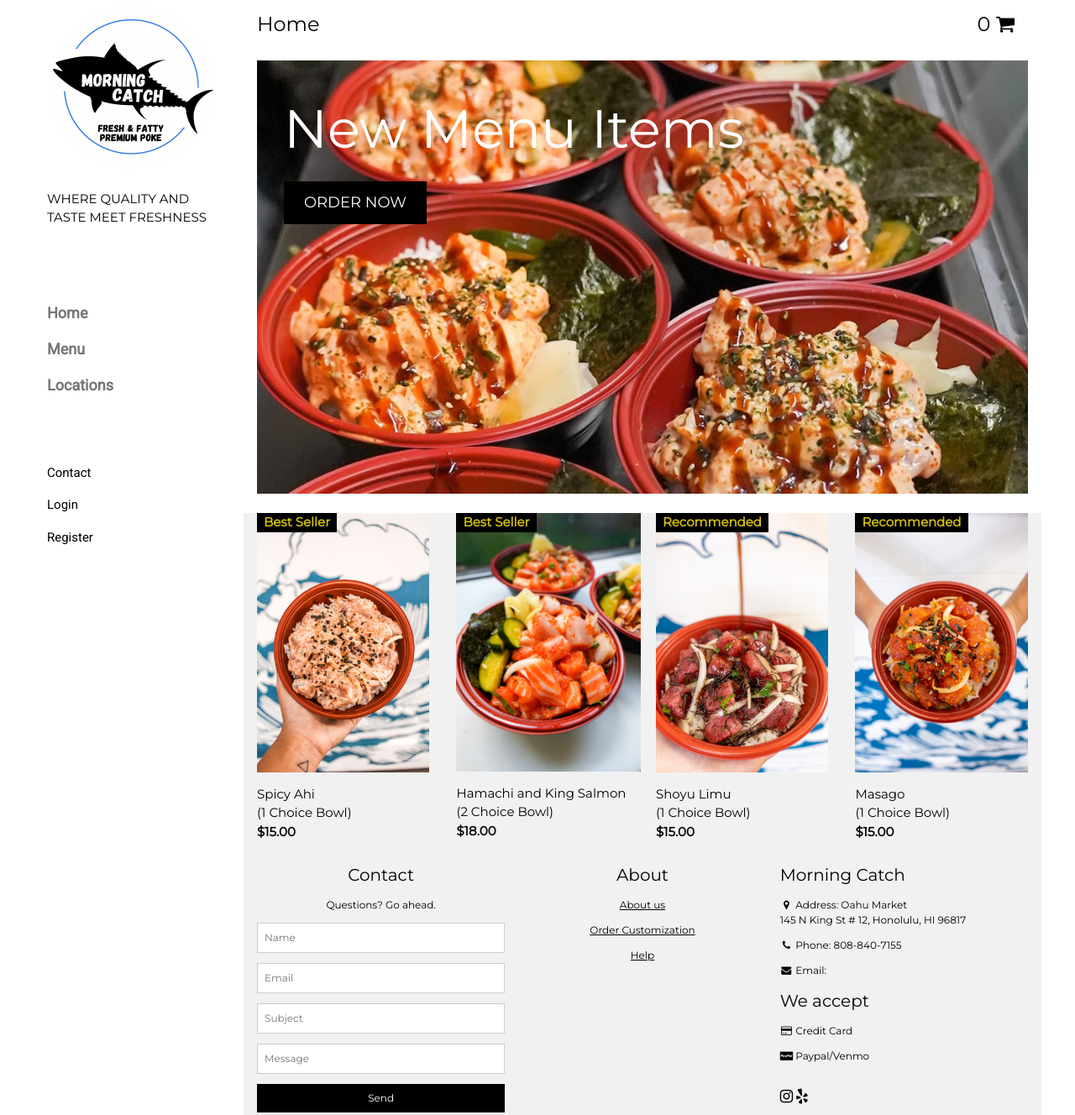
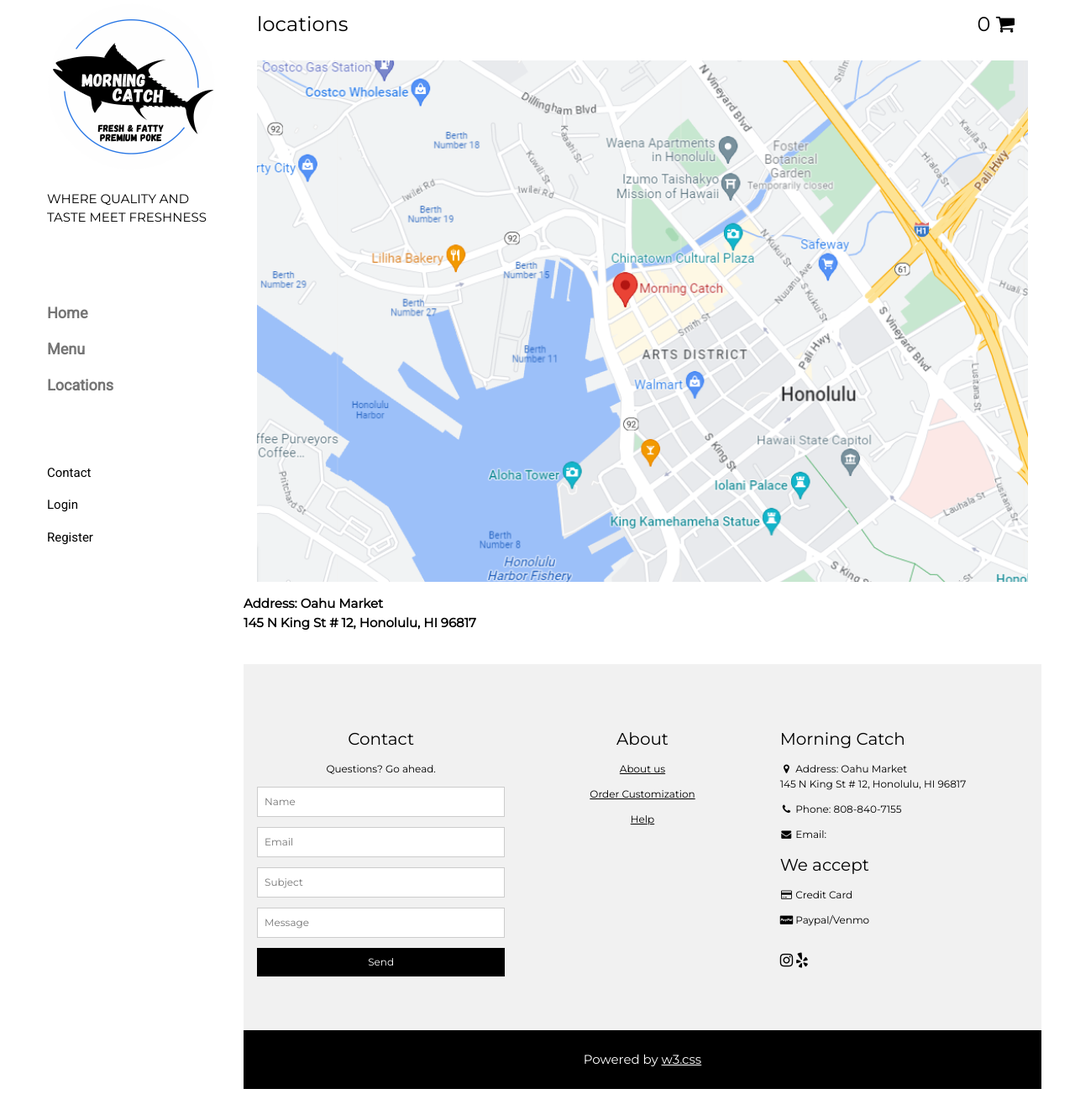
Before and after one commit to seansumida/MorningCatch, a website: page MySQL/public/locations.html in a window 1280 px wide. Shown: the part 13-1341 px from the top of the page at 84% size. After the commit the page ends 1310 px from the top, so only its background shows below. Drawn offline with Linux system fonts and the light colour scheme; no server answers.

Commit message:
created locations page

```diff
--- a/MySQL/public/locations.html
+++ b/MySQL/public/locations.html
@@ -72,7 +72,7 @@
 
   <!-- Top header -->
   <header class="w3-container w3-xlarge">
-    <p class="w3-left">Home</p>
+    <p class="w3-left">locations</p>
     <p class="w3-right">
       <span id="cart_total">
         <script>
@@ -93,63 +93,18 @@
 
   <!-- Image header -->
   <div class="w3-display-container w3-container">
-    <img src="./images/morningcatch/bowls.jpg" alt="keycap3" style="width: 100%">
+    <img src="./images/morningcatch/location1.png" alt="keycap3" style="width: 100%">
     <div class="w3-display-topleft w3-text-white" style="padding:24px 48px">
-      <h1 class="w3-jumbo w3-hide-small">New Menu Items</h1>
-      <h1 class="w3-hide-large w3-hide-medium">New Menu Items</h1>
-      <!--<h1 class="w3-hide-small">Artisan/Sets</h1> !-->
-      <p><a href="./products_display.html" class="w3-button w3-black w3-padding-large w3-large">ORDER NOW</a></p>
+
     </div>
   </div>
+  <p><b> Address: Oahu Market <br>145 N King St # 12, Honolulu, HI 96817</b></p>
+
 
     <br>
 
   <!-- Product grid -->
 
-  <div class="w3-row w3-grayscale">
-    <div class="w3-col l3 s6">
-      <div class="w3-container">
-        <div class="w3-display-container">
-          <img src="./images/morningcatch/sp_ahi2.jpg" style="width:100%">
-          <span class="w3-tag w3-display-topleft"><b class="w3-text-yellow">Best Seller</b></span>
-
-        </div>
-        <p>Spicy Ahi<br>(1 Choice Bowl)<br><b>$15.00</b></p>
-      </div>
-    </div>
-
-    <div class="w3-col l3 s6">
-      <div class="w3-container">
-        <div class="w3-display-container">
-          <img src="./images/morningcatch/DSC04957.jpg" style="width:107%">
-          <span class="w3-tag w3-display-topleft"><b class="w3-text-yellow">Best Seller</b></span>
-
-        </div>
-        <p>Hamachi and King Salmon<br>(2 Choice Bowl)<br><b>$18.00</b></p>
-      </div>
-    </div>
-
-    <div class="w3-col l3 s6">
-      <div class="w3-container">
-        <div class="w3-display-container">
-          <img src="./images/morningcatch/sh_limu.jpg" style="width:100%">
-          <span class="w3-tag w3-display-topleft"><b class="w3-text-yellow">Recommended</b></span>
-
-        </div>
-        <p>Shoyu Limu<br>(1 Choice Bowl)<br><b>$15.00</b></p>
-      </div>
-    </div>
-
-    <div class="w3-col l3 s6">
-      <div class="w3-container">
-        <div class="w3-display-container">
-          <img src="./images/morningcatch/mas.jpg" style="width:100%">
-          <span class="w3-tag w3-display-topleft"><b class="w3-text-yellow">Recommended</b></span>
-
-        </div>
-        <p>Masago<br>(1 Choice Bowl)<br><b>$15.00</b></p>
-      </div>
-    </div>
 
 
 
```
Also changed, not shown: MySQL/public/images/morningcatch/Location2.png (added), MySQL/public/images/morningcatch/location1.png (added).
